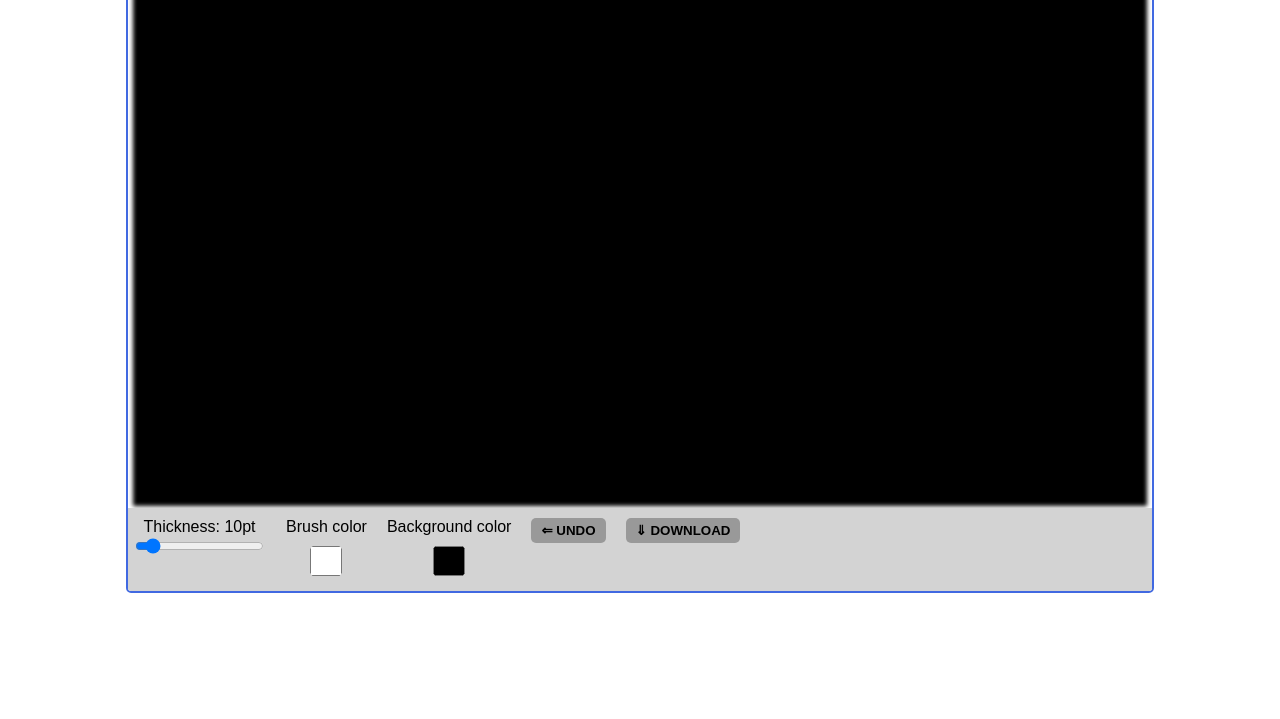
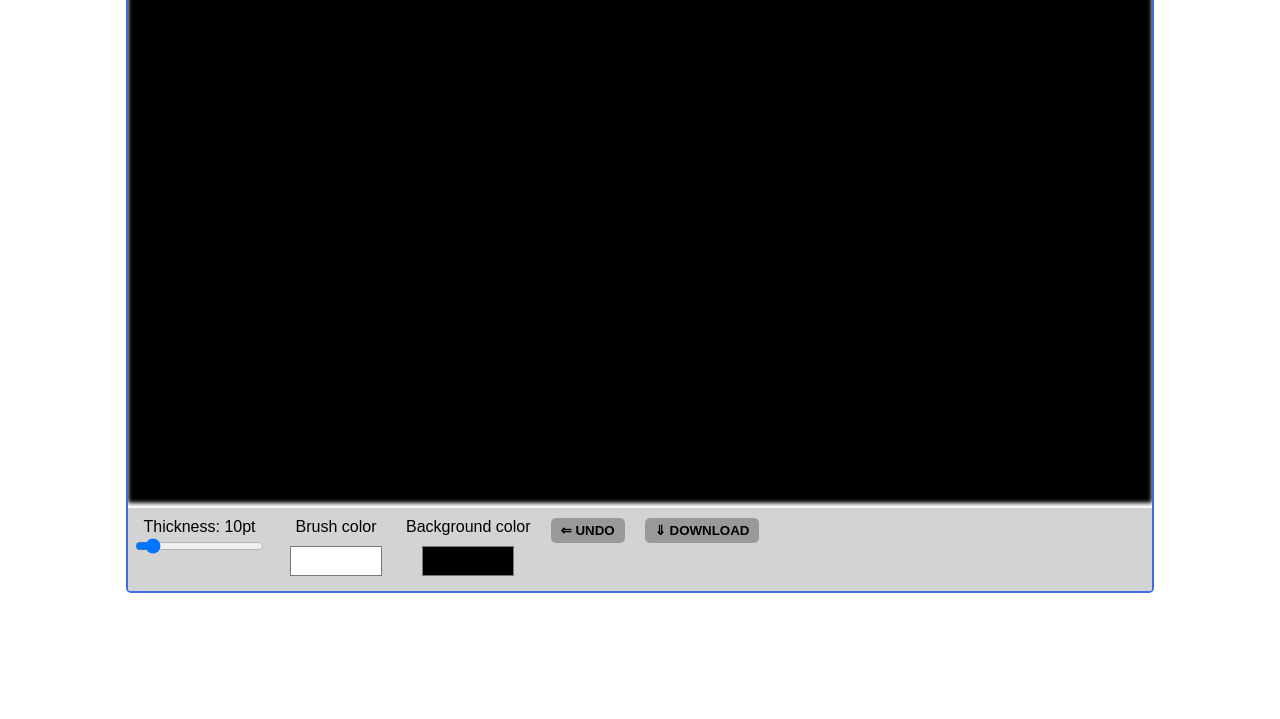
Before and after one commit to helljack26/canvas_paint, a plain HTML site: page index.html in a window 1280 px wide. Shown: the part 81-800 px from the top of the page. Drawn offline with Linux system fonts and the light colour scheme.

```diff
--- a/css/main.scss
+++ b/css/main.scss
@@ -23,12 +23,11 @@ body {
 
         #container {
             margin: 0 auto;
-            width: 99%;
+            width: 100%;
             height: 80%;
 
         }
         header {
-            margin-bottom: 3px;
             background-color: royalblue;
             display: flex;
             align-items: center;
@@ -84,12 +83,13 @@ body {
                     cursor: pointer;
                     width: 40px;
                     height: 40px;
-                    border-radius: 50%;
+                    margin: 0 auto;
                     overflow: hidden;
                 }
                 input[type="color" i] {
                     border: none;
-
+                    border-radius: 5px;
+                    width: 100px;
                     background-color: transparent;
                 }
             }
--- a/script/main.js
+++ b/script/main.js
@@ -7,7 +7,7 @@ const canvasSizeRender = () => {
     canvas.setAttribute('width', `${w}`)
     canvas.setAttribute('height', `${h}`)
 }
-window.onresize = () =>{
+window.onresize = () => {
     canvasSizeRender()
 }
 canvasSizeRender()
@@ -24,7 +24,6 @@ thick.onchange = () => {
 }
 thickRender();
 
-
 // Canvas
 const ctx = canvas.getContext('2d')
 
@@ -33,11 +32,13 @@ let thickness
 document.getElementById('thickness').addEventListener('change', e => {
     thickness = e.target.value
 })
+
 // Brush color
 let brushColor;
 document.getElementById('colorBr').addEventListener('change', e => {
     brushColor = e.target.value;
 });
+
 // Background color
 let backgroundColor;
 document.getElementById('colorBg').addEventListener('change', e => {
@@ -58,35 +59,25 @@ const drawingFn = function (moveEvent) {
         ctx.strokeStyle = brushColor;
         ctx.stroke()
     }
+
         canvas.addEventListener('mousedown', e => {
-    // console.dir(e)
             ctx.beginPath()
             let x = e.offsetX
             let y = e.offsetY
             ctx.moveTo(x, y)
-
             ctx.stroke()
             canvas.addEventListener('mousemove', drawingFn)
         })
 
-canvas.addEventListener('mouseup', e => canvas.removeEventListener('mousemove', drawingFn))
+        canvas.addEventListener('mouseup', e => {
+            canvas.removeEventListener('mousemove', drawingFn)
+        })
 
+        // Undo button
+        // document.getElementById('undo').onclick = function () {
+        // };
 
-
-// // Download button
-// var image = canvas.toDataURL("image/png").replace("image/png", "image/octet-stream"); // here is the most important part because if you dont replace you will get a DOM 18 exception.
-
-
-// window.location.href = image;
-
-
-// document.getElementById('download').onclick =() =>{
-//     // Download button
-// var image = canvas.toDataURL("image/png").replace("image/png", "image/octet-stream"); // here is the most important part because if you dont replace you will get a DOM 18 exception.
-
-
-// window.location.href = image;
-// }
+        // Download button
         document.getElementById('download').onclick = function () {
             const dataURL = canvas.toDataURL("image/jpeg");
             const link = document.createElement("a");
```
Also changed, not shown: css/main.css, 1 other file. Lines whose indentation alone changed are shown as unchanged.
